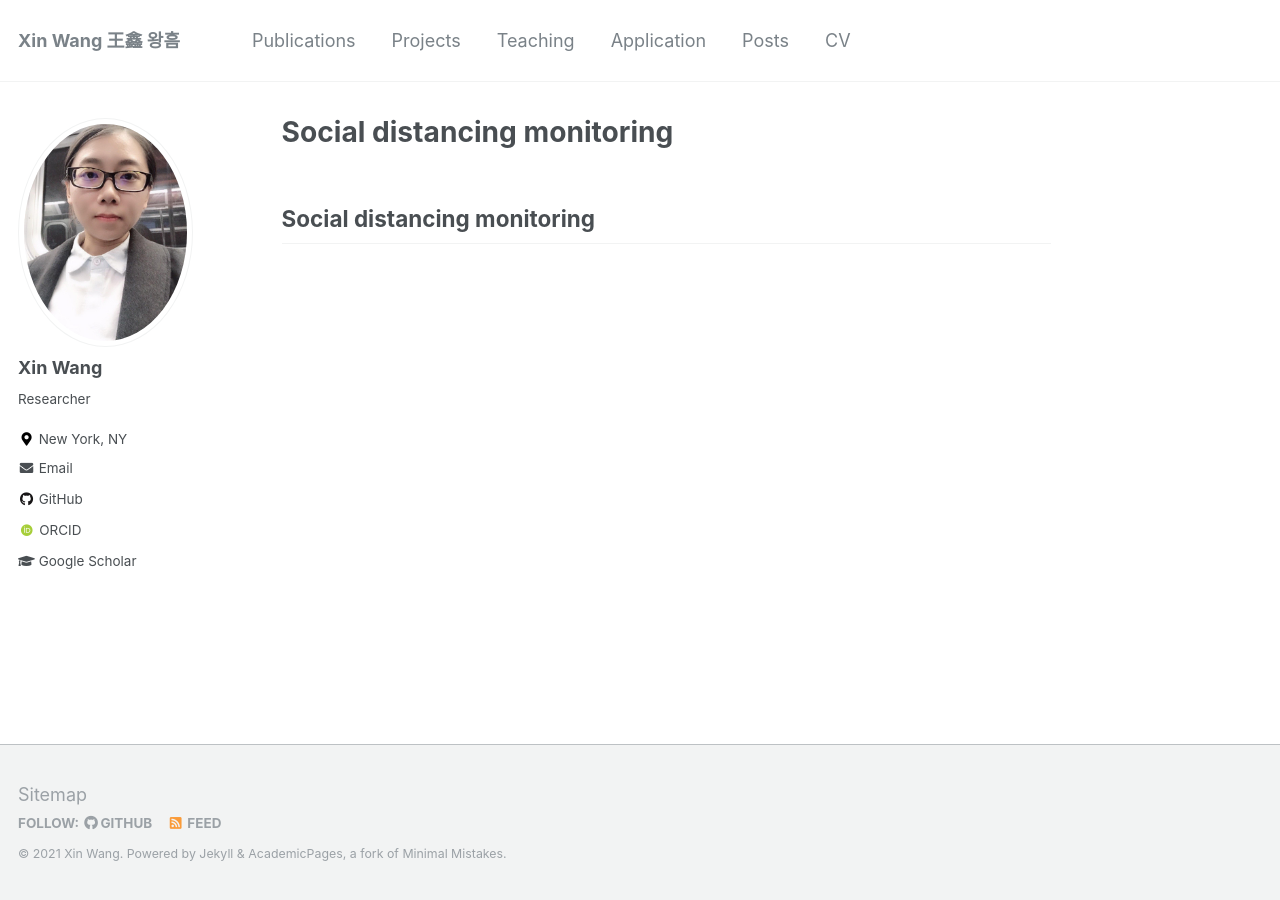
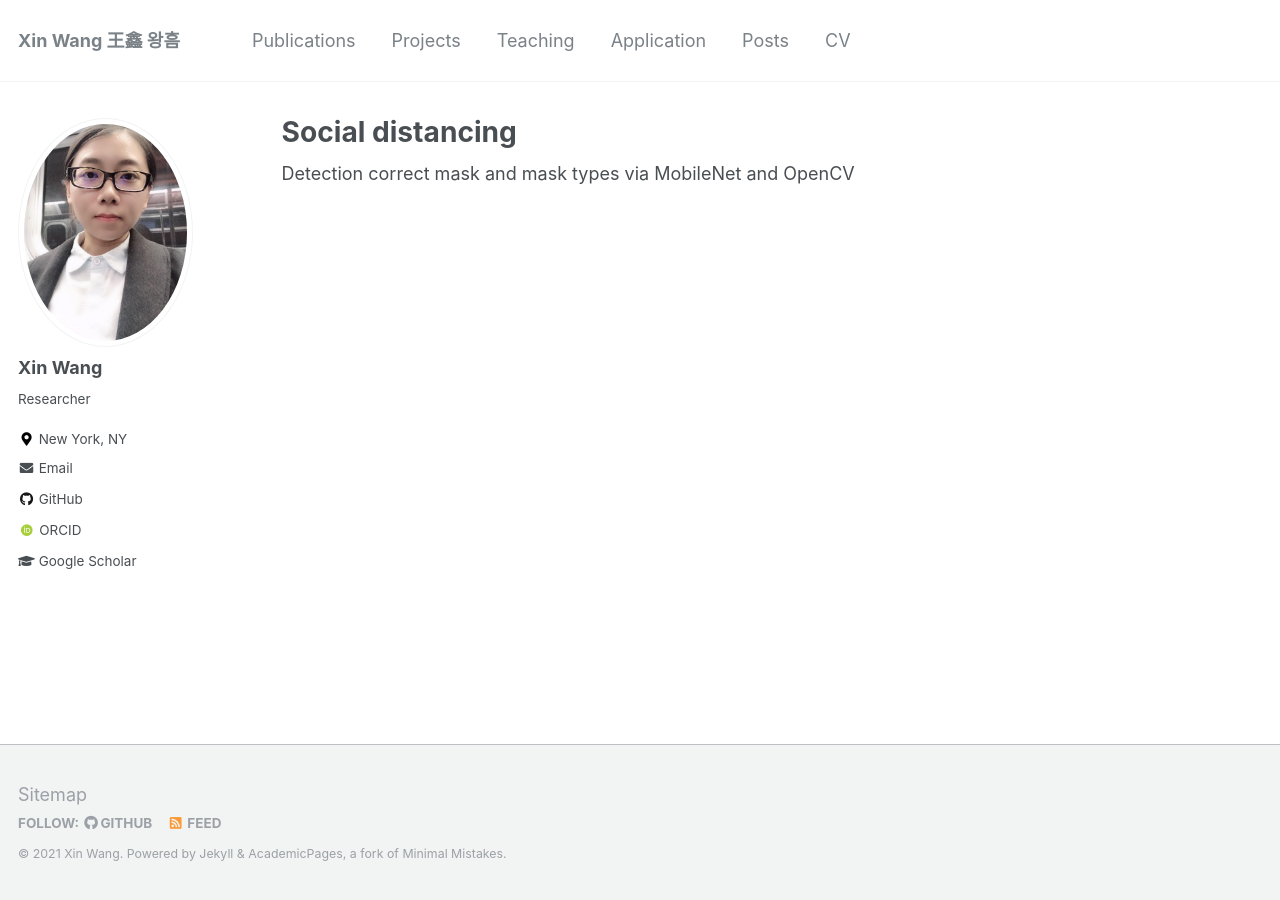
Before and after one commit to xin-wang-kr/xin-wang-kr.github.io, a Jekyll site: the page built from _pages/projects/social-distancing.md, in a window 1280 px wide. Built offline with Jekyll 4.4.1, drawn with Linux system fonts in a browser that asks for light colours; some web fonts are replaced; our own code applies the rules of GitHub Pages for plain Markdown files.

Commit message:
Update social-distancing.md

```diff
--- a/_pages/projects/social-distancing.md
+++ b/_pages/projects/social-distancing.md
@@ -1 +1,8 @@
-## Social distancing monitoring
+---
+title: Social distancing
+permalink: /projects/social-distancing
+---
+
+{% include base_path %}
+
+Detection correct mask and mask types via MobileNet and OpenCV
```
